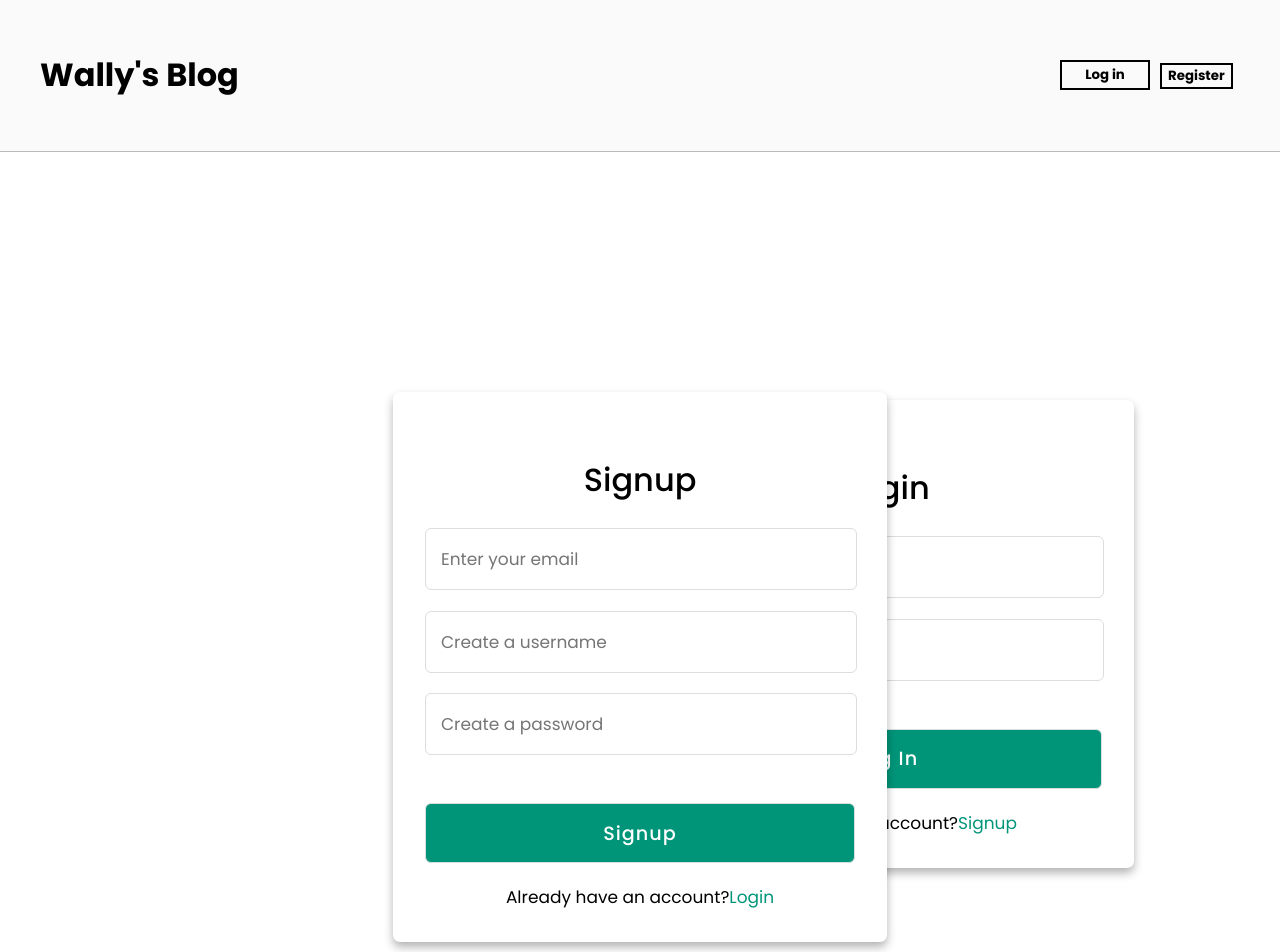
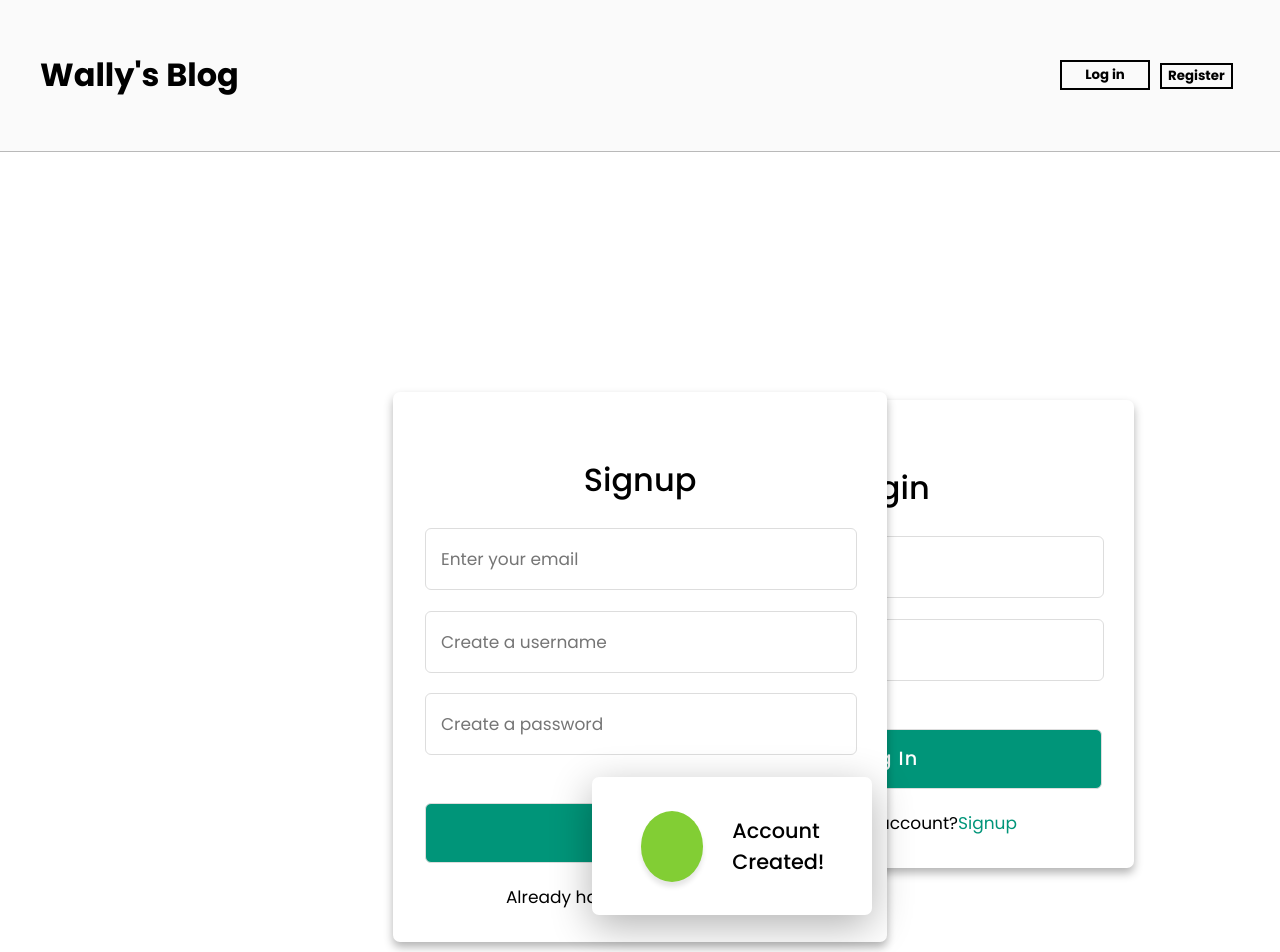
Before and after one commit to Waldorfio/blog-client, a React (Create React App) app: page /register in a window 1280 px wide. Shown: the top 952 px of the page. Built offline with nearby package versions, Linux system fonts and the light colour scheme; no server answers.

Commit message:
Add success popup

```diff
--- a/src/Register.js
+++ b/src/Register.js
@@ -66,11 +66,18 @@ function Register() {
                 />
                 <input type="submit" value="Signup" />
             </form>
+
             <div className="signup">
                 <span className="signup">Already have an account?
                 <label htmlFor="check">Login</label>
                 </span>
             </div>
+
+            <div id="success-popup">
+                <div className="tick"><i className="material-icons">&#xE876;</i></div>
+                <h4 className="success-msg">Account Created!</h4>
+            </div>
+
         </div>
     </main>
   );
```
